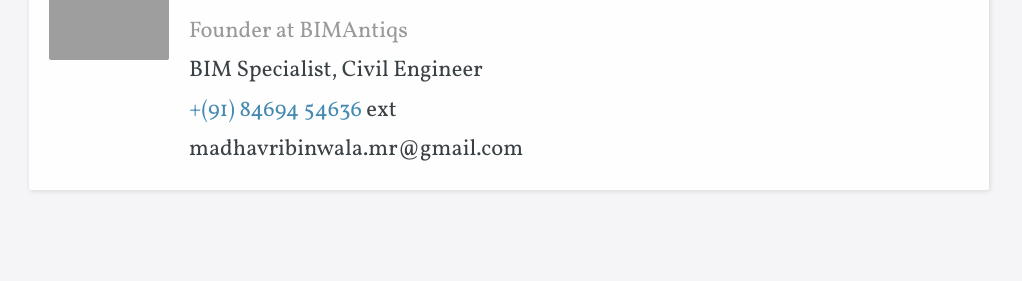
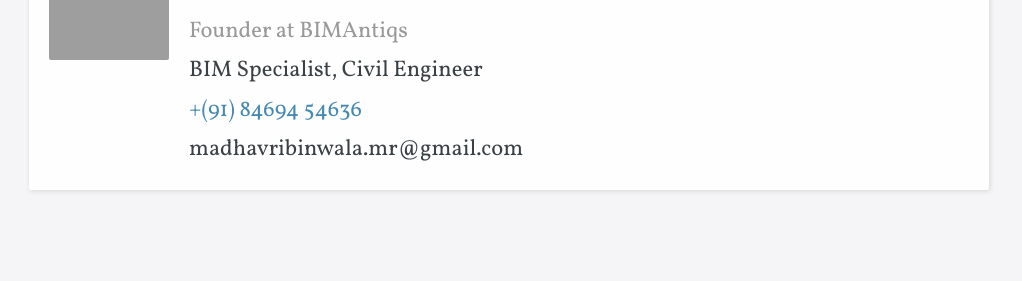
Before and after one commit to R-Madhav/BIMAntiqs.github.io, a Jekyll site: the page built from _posts/2016-11-11-real-estate-flipping.md, in a window 1280 px wide and 900 px high, scrolled down 3637 px. Shown: the part 165-446 px from the top of the window, without its empty margins (131-1153 px from the left). Built offline with Jekyll 4.4.1, drawn with Linux system fonts in a browser that asks for light colours; some web fonts are replaced.

Commit message:
Update staff-member.html

```diff
--- a/_includes/staff-member.html
+++ b/_includes/staff-member.html
@@ -6,7 +6,7 @@
 		<li><strong style="font-size: 24px;">Madhav Ribinwala</Strong></li>
 		<li style="color: #999999;">Founder at BIMAntiqs</li>
 		<li>BIM Specialist, Civil Engineer</li>
-		<li><a href="tel:{{ site.data.company.phone }}">{{ site.data.company.phone }}</a>  ext {{ include.member.phone_extension }}</li>
+		<li><a href="tel:{{ site.data.company.phone }}">{{ site.data.company.phone }}</a></li>
 		<li>madhavribinwala.mr@gmail.com</li>
 	</ul>
 </div>
```
